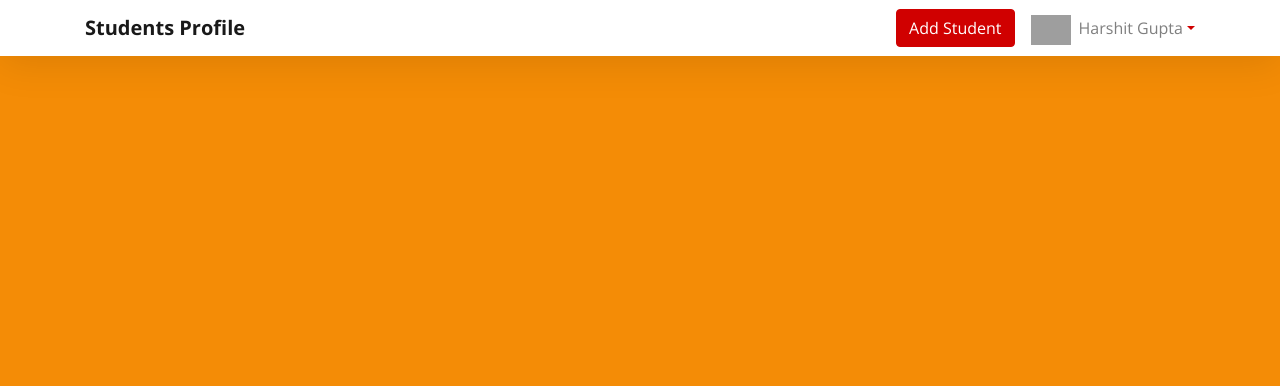
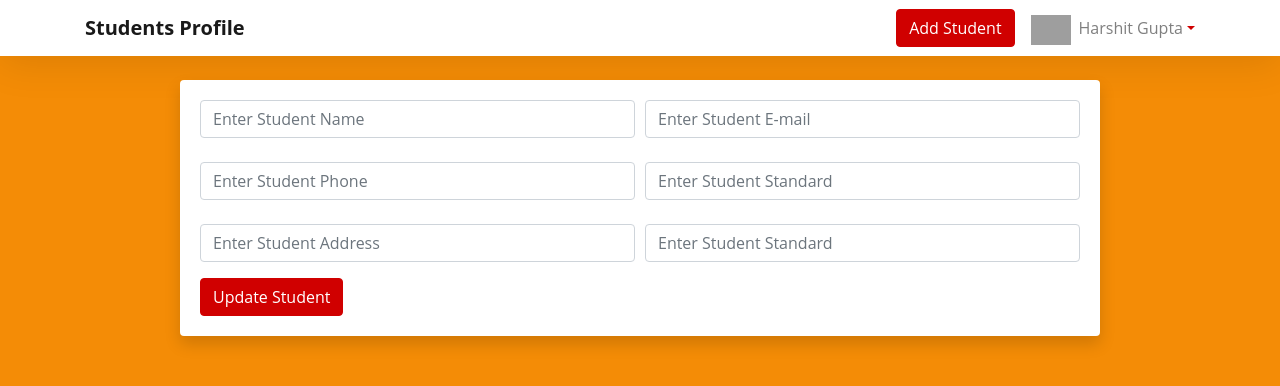
Before and after one commit to guptaji6489/Student-Base-Information-Using-ReactJS-Firebase, a React (Create React App) app: page /studentForm/1 in a window 1280 px wide. Shown: the top 386 px of the page. Built offline with nearby package versions, Linux system fonts and the light colour scheme; grey boxes are pictures that could not be loaded.

Commit message:
Student add form and update form and all UI part done   which is running localhost:3000

```diff
--- a/public/index.html
+++ b/public/index.html
@@ -9,19 +9,37 @@
       name="description"
       content="Web site created using create-react-app"
     />
-
-    <link href="https://fonts.googleapis.com/css2?family=Open+Sans:wght@300;400;600;700;800&display=swap" rel="stylesheet">
-
     <link rel="apple-touch-icon" href="%PUBLIC_URL%/logo192.png" />
-
+    <link
+      href="https://fonts.googleapis.com/icon?family=Material+Icons"
+      rel="stylesheet"
+    />
+    <!--
+      manifest.json provides metadata used when your web app is installed on a
+      user's mobile device or desktop. See https://developers.google.com/web/fundamentals/web-app-manifest/
+    -->
     <link rel="manifest" href="%PUBLIC_URL%/manifest.json" />
-    <title>Students Profile</title>
+    <!--
+      Notice the use of %PUBLIC_URL% in the tags above.
+      It will be replaced with the URL of the `public` folder during the build.
+      Only files inside the `public` folder can be referenced from the HTML.
+      Unlike "/favicon.ico" or "favicon.ico", "%PUBLIC_URL%/favicon.ico" will
+      work correctly both with client-side routing and a non-root public URL.
+      Learn how to configure a non-root public URL by running `npm run build`.
+    -->
+    <title>React App</title>
   </head>
   <body>
     <noscript>You need to enable JavaScript to run this app.</noscript>
     <div id="root"></div>
-  </body>
-
+    <!--
+      This HTML file is a template.
+      If you open it directly in the browser, you will see an empty page.
+      You can add webfonts, meta tags, or analytics to this file.
+      The build step will place the bundled scripts into the <body> tag.
+      To begin the development, run `npm start` or `yarn start`.
+      To create a production bundle, use `npm run build` or `yarn build`.
+    -->
     <script
       src="https://code.jquery.com/jquery-3.5.1.slim.min.js"
       integrity="sha384-DfXdz2htPH0lsSSs5nCTpuj/zy4C+OGpamoFVy38MVBnE+IbbVYUew+OrCXaRkfj"
@@ -37,4 +55,5 @@
       integrity="sha384-OgVRvuATP1z7JjHLkuOU7Xw704+h835Lr+6QL9UvYjZE3Ipu6Tp75j7Bh/kR0JKI"
       crossorigin="anonymous"
     ></script>
+  </body>
 </html>
--- a/src/App.js
+++ b/src/App.js
@@ -3,6 +3,8 @@ import './styles/App.scss';
 import Navbar from './components/layout/Navbar';
 import Students from './components/students/Students';
 import { BrowserRouter, Switch, Route } from 'react-router-dom';
+import Student from './components/students/Student';
+import StudentForm from './components/students/StudentForm';
 
 
 var App = ()=>{
@@ -13,6 +15,8 @@ var App = ()=>{
       <Navbar />
       <Switch>
         <Route exact path='/' component={Students} ></Route>
+        <Route exact path='/student/:id' component={Student} />
+        <Route exact path='/studentForm/:id?' component={StudentForm} />
       </Switch>
 
       </div>
--- /dev/null
+++ b/src/components/layout/Avatar.js
@@ -0,0 +1,12 @@
+import React from 'react'
+
+const Avatar = (props) => {
+    const {url,width="100px", height="100px"} = props;
+    return (
+        <div style={{width,height, margin:"auto"}}>
+            <img src={url} alt="user" className="card-img-top rounded-cicle" />
+        </div>
+    )
+}
+
+export default Avatar
--- /dev/null
+++ b/src/components/layout/Input.js
@@ -0,0 +1,19 @@
+import React from 'react'
+
+const Input = (props) => {
+    const {placeholder,value,onChange,type,name} = props;
+    return (
+        <div>
+            <input
+                  type={type}
+                  placeholder={placeholder}
+                  name={name}
+                  value={value}
+                  className="form-control"
+                  onChange={onChange}
+                />
+        </div>
+    )
+}
+
+export default Input
--- a/src/components/layout/Navbar.js
+++ b/src/components/layout/Navbar.js
@@ -1,5 +1,6 @@
 import React from 'react'
 import imgg from '../../assets/1.jpg';
+import { Link } from 'react-router-dom';
 
 const Navbar = () => {
     return (
@@ -13,9 +14,9 @@ const Navbar = () => {
       <ul className="navbar-nav mr-auto"></ul>
       <ul className="navbar-nav align-items-center">
         <li className="nav-item">
-          <a href="#!" className="btn btn-primary mr-3">
+          <Link to={`/studentForm`} className="btn btn-primary mr-3">
             Add Student
-          </a>
+          </Link>
         </li>
         <li className="nav-item dropdown">
           <a
@@ -24,7 +25,7 @@ const Navbar = () => {
             id="navbarDropdown"
             data-toggle="dropdown"
           >
-          <img src={imgg} height="30px" alt="admin" />
+          <img src={imgg} height="30px"  alt="admin"  />
             <span className="ml-2 navbar-text">Harshit Gupta</span>
           </a>
           <div className="dropdown-menu">
--- /dev/null
+++ b/src/components/students/Student.js
@@ -0,0 +1,45 @@
+import React from 'react'
+import { useParams, Link } from 'react-router-dom'
+import Avatar from '../layout/Avatar';
+
+const Student = () => {
+    const {id} = useParams();
+    return (
+        <div className="container">
+        <div className="py-4">
+          <div className="row">
+            <div className="col-md-10 mx-auto">
+              <div className="card card-body shadow">
+                <div className="row">
+                  <div className="col-md-4">
+                    <Avatar url={`https://i.pravatar.cc/150?img=${id}`} />
+                  </div>
+                  <div className="col-md-8">
+                    <ul className="list-group">
+                      <li
+                        className="d-flex justify-content-between align-items-center list-group-item list-group-item-action"
+                      >
+                        <h3 className="m-0">STUDENT NAME</h3>
+                        <Link className="btn btn-primary" to={`/studentForm/${id}`}  >
+                          edit profile
+                        </Link>
+                      </li>
+                      <li className="list-group-item">
+                        <p>email: STUDENT_EMAIL</p>
+                        <p>phone: STUDENT_PHONE</p>
+                        <p>class: STUDENT_STANDARD</p>
+                        <p>address 1: STUDENT_ADDRESS1</p>
+                        <p>address 2: STUDENT_ADDRESS2</p>
+                      </li>
+                    </ul>
+                  </div>
+                </div>
+              </div>
+            </div>
+          </div>
+        </div>
+      </div>
+    )
+}
+
+export default Student
--- /dev/null
+++ b/src/components/students/StudentForm.js
@@ -0,0 +1,89 @@
+// rafce
+
+import React, { useState } from 'react'
+import { useParams } from 'react-router-dom'
+import Input from '../layout/Input';
+
+const StudentForm = () => {
+    const {id} = useParams();
+    const [student, setStudent] = useState({
+        name:"",
+        email:"",
+        phone:"",
+        standard:"",
+        address1:"",
+        address2:""
+
+    });
+
+    const onInputChange = (e) =>{
+        setStudent({...student,[e.target.name]:e.target.value})
+    }
+    const submitForm = (e) =>{
+        e.preventDefault();
+    }
+    return (
+        <div>
+            <div className="container">
+  <div className="py-4">
+    <div className="row">
+      <div className="col-md-10 mx-auto">
+        <div className="card card-body shadow">
+          <form onSubmit={submitForm}>
+            <div className="form-row form-group mb-4">
+              <div className="col-md-6">
+              <Input  placeholder="Enter Student Name"  name="name" value={student.name}
+                  onChange={onInputChange}/>
+                </div>
+              <div className="col-md-6">
+              <Input placeholder="Enter Student E-mail"
+                  name="email"
+                  value={student.email}
+                  onChange={onInputChange}/>
+              </div>
+            </div>
+            <div className="form-row form-group mb-4">
+              <div className="col-md-6">
+              <Input placeholder="Enter Student Phone"
+                  name="phone"
+                  value={student.phone}
+                  onChange={onInputChange}/>
+                 </div>
+              <div className="col-md-6">
+              <Input placeholder="Enter Student Standard"
+                  name="standard"
+                  value={student.standard}
+                  onChange={onInputChange}/>
+                 </div>
+            </div>
+            <div className="form-row form-group">
+              <div className="col-md-6">
+              <Input placeholder="Enter Student Address"
+                  name="address1"
+                  value={student.address1}
+                  onChange={onInputChange}/>
+                </div>
+              <div className="col-md-6">
+              <Input placeholder="Enter Student Standard"
+                  name="standard"
+                  value={student.standard}
+                  onChange={onInputChange}/>
+                 </div>
+            </div>
+
+            <button type="submit" className="btn btn-primary">
+             {
+                 id ? "Update Student" : "Add Student"
+             }
+            </button>
+          </form>
+        </div>
+      </div>
+    </div>
+  </div>
+</div>
+        </div>
+    )
+}
+
+export default StudentForm
--- a/src/components/students/Students.js
+++ b/src/components/students/Students.js
@@ -1,4 +1,6 @@
 import React from 'react'
+import { Link } from 'react-router-dom'
+import Avatar from '../layout/Avatar'
 
 const Students = () => {
     return (
@@ -9,13 +11,13 @@ const Students = () => {
           new Array(12).fill("").map((item,index)=>(
             <div className="col-lg-3 col-md-6 mb-4" key={index}>
   <div className="card shadow text-center py-4">
-    <p>profile</p>
+  <Avatar url={`https://i.pravatar.cc/150?img=${index}`} />
     <div className="card-body">
       <h5 className="card-title mb-0">Student Name</h5>
       <p className="text-muted small">Student E-mail</p>
-      <a href="!#" className="btn btn-primary btn-profile">
+      <Link to={`/student/${index}`} className="btn btn-primary btn-profile">
         View Profile
-      </a>
+      </Link>
       <button className="btn btn-edit">
         <span className="material-icons">delete_outline</span>
       </button>
```
Lines whose indentation alone changed are shown as unchanged.
